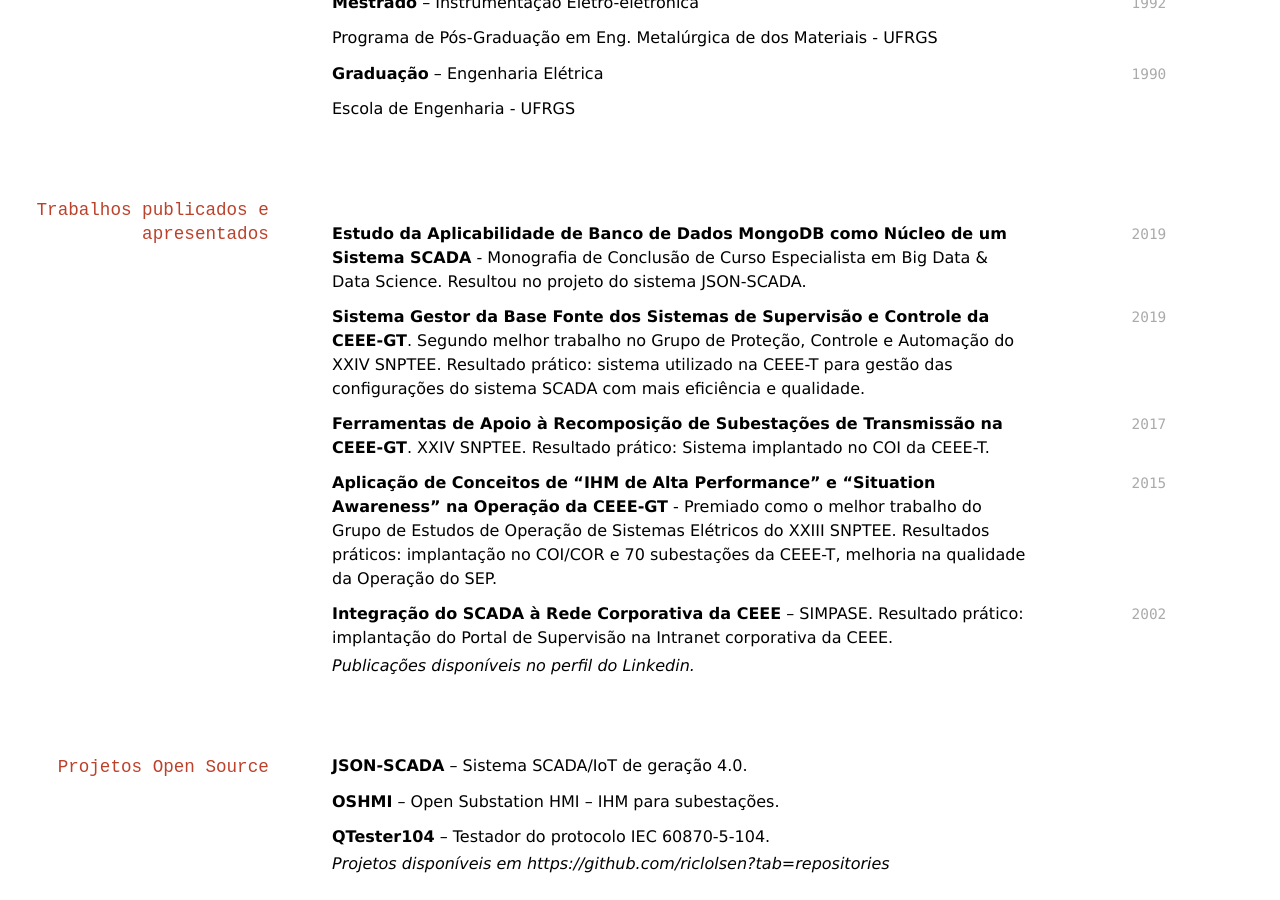
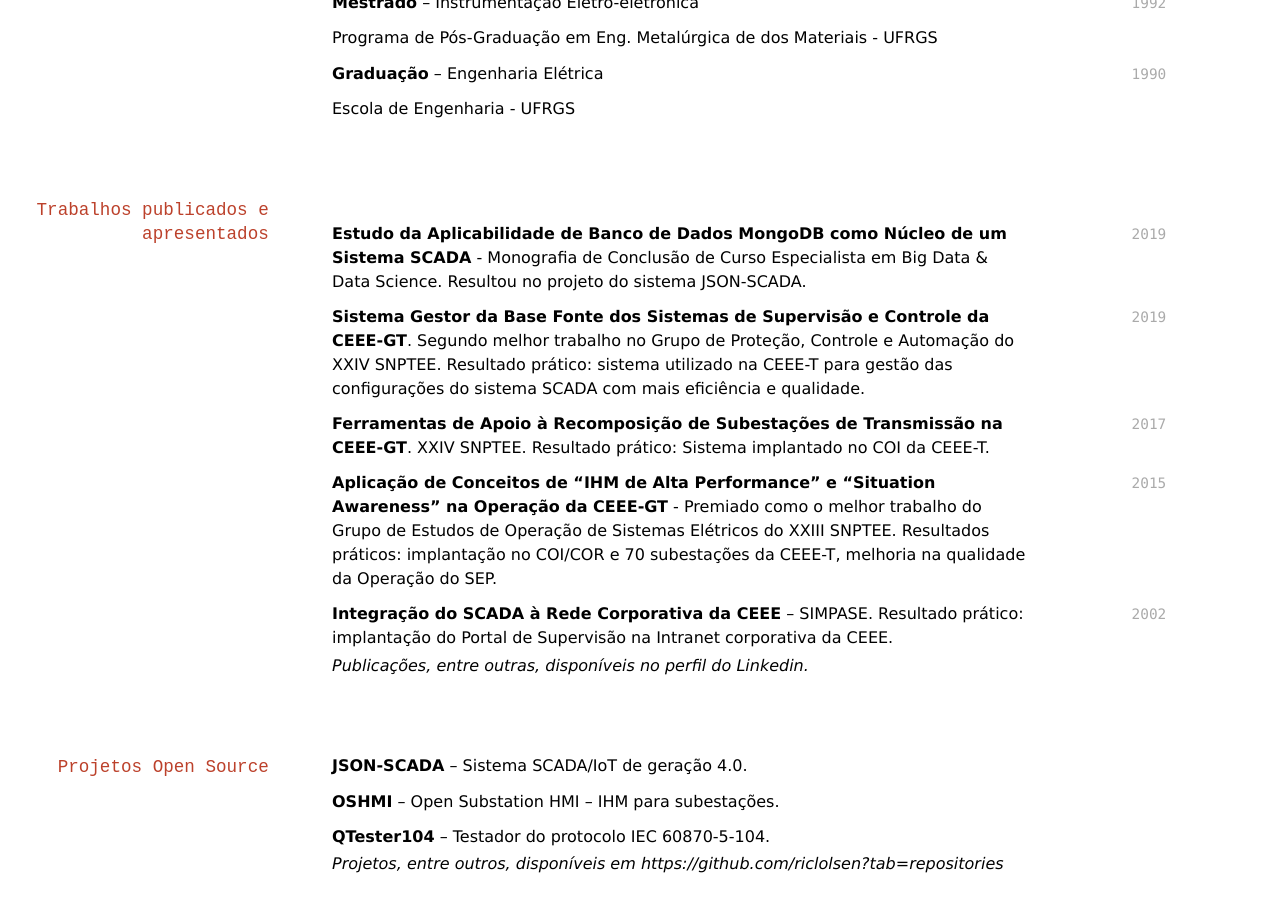
Before and after one commit to riclolsen/cv, a Jekyll site: the page built from index.md, in a window 1280 px wide and 900 px high, scrolled down 1672 px. Built offline with Jekyll 4.4.1, drawn with Linux system fonts in a browser that asks for light colours; nearby versions of some CDN libraries.

Commit message:
Update index.md

```diff
--- a/index.md
+++ b/index.md
@@ -107,7 +107,7 @@ Escola de Engenharia - UFRGS
 `2002`
 **Integração do SCADA à Rede Corporativa da CEEE** – SIMPASE. Resultado prático: implantação do Portal de Supervisão na Intranet corporativa da CEEE.
 
-* _Publicações disponíveis no perfil do Linkedin._
+* _Publicações, entre outras, disponíveis no perfil do Linkedin._
 
 ## Projetos Open Source
 
@@ -117,6 +117,6 @@ Escola de Engenharia - UFRGS
 
 **QTester104** – Testador do protocolo IEC 60870-5-104.
 
-* _Projetos disponíveis em https://github.com/riclolsen?tab=repositories_
+* _Projetos, entre outros, disponíveis em https://github.com/riclolsen?tab=repositories_
 
 <!-- ### Footer Atualizado em Maio/21 -->
```
